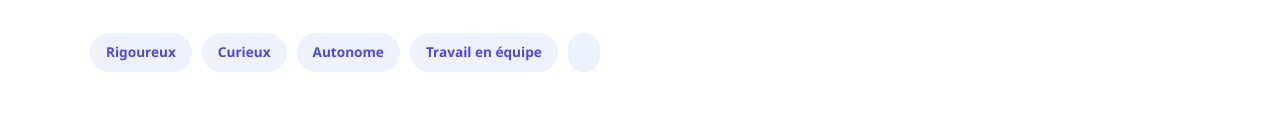
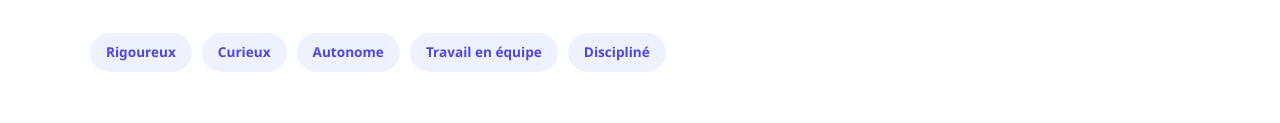
Before and after one commit to tambaousseynou337-wq/mon-portfolio, a plain HTML site: page apropos.html in a window 1280 px wide. Shown: the part 905-1028 px from the top of the page. Drawn offline with Linux system fonts and the light colour scheme.

Commit message:
mise à jour

```diff
--- a/apropos.html
+++ b/apropos.html
@@ -69,7 +69,7 @@
                     <span class="tag">Curieux</span>
                     <span class="tag">Autonome</span>
                     <span class="tag">Travail en équipe</span>
-                    <span class="tag"></span>
+                    <span class="tag">Discipliné</span>
                 </div>
             </div>
         </section>
```
